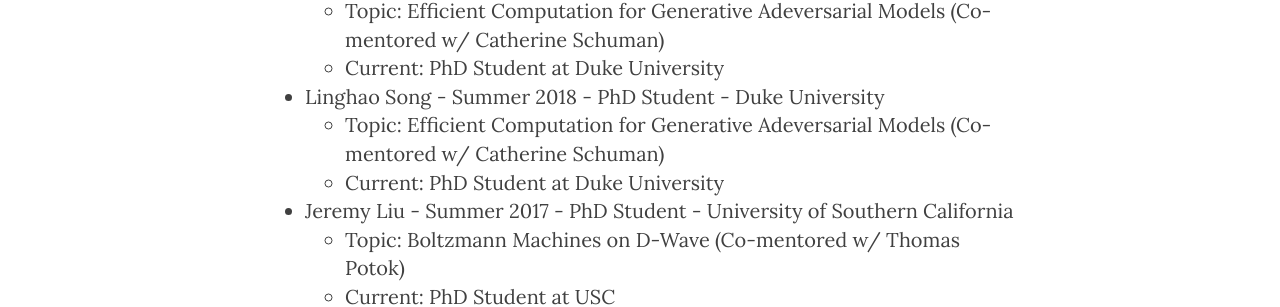
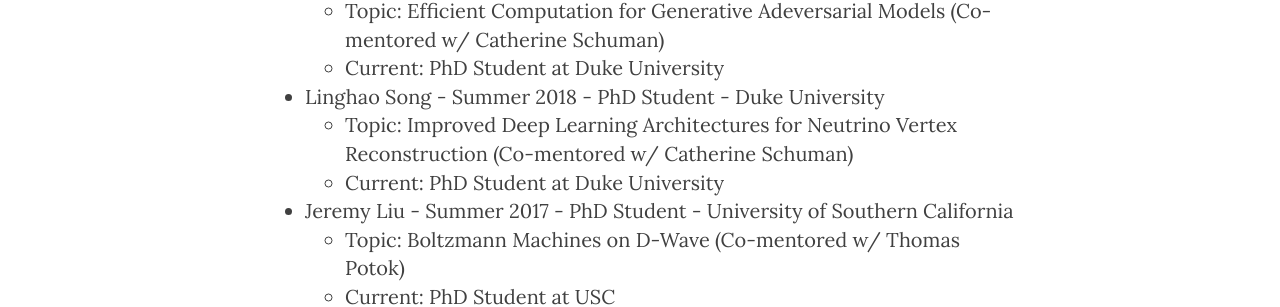
Before and after one commit to stevenryoung/stevenryoung.github.io, a Jekyll site: the page built from students.md, in a window 1280 px wide. Shown: the part 734-1041 px from the top of the page. Built offline with Jekyll 4.4.1, drawn with Linux system fonts in a browser that asks for light colours; nearby versions of some CDN libraries.

```diff
--- a/students.md
+++ b/students.md
@@ -12,8 +12,8 @@ header-img: "img/about-bg-blue.jpg"
 - [Fan Chen](https://cei.pratt.duke.edu/people/fan-chen) - Summer 2018 - PhD Student - Duke University
     - Topic: Efficient Computation for Generative Adeversarial Models (Co-mentored w/ Catherine Schuman)
     - Current: PhD Student at Duke University
-- [Linghao Song](https://cei.pratt.duke.edu/people/fan-chen) - Summer 2018 - PhD Student - Duke University
-    - Topic: Efficient Computation for Generative Adeversarial Models (Co-mentored w/ Catherine Schuman)
+- [Linghao Song](https://cei.pratt.duke.edu/people/linghao-song) - Summer 2018 - PhD Student - Duke University
+    - Topic: Improved Deep Learning Architectures for Neutrino Vertex Reconstruction (Co-mentored w/ Catherine Schuman)
     - Current: PhD Student at Duke University
 - [Jeremy Liu](http://www-scf.usc.edu/~jeremyjl/) - Summer 2017 - PhD Student - University of Southern California
     - Topic: Boltzmann Machines on D-Wave (Co-mentored w/ Thomas Potok)
```
